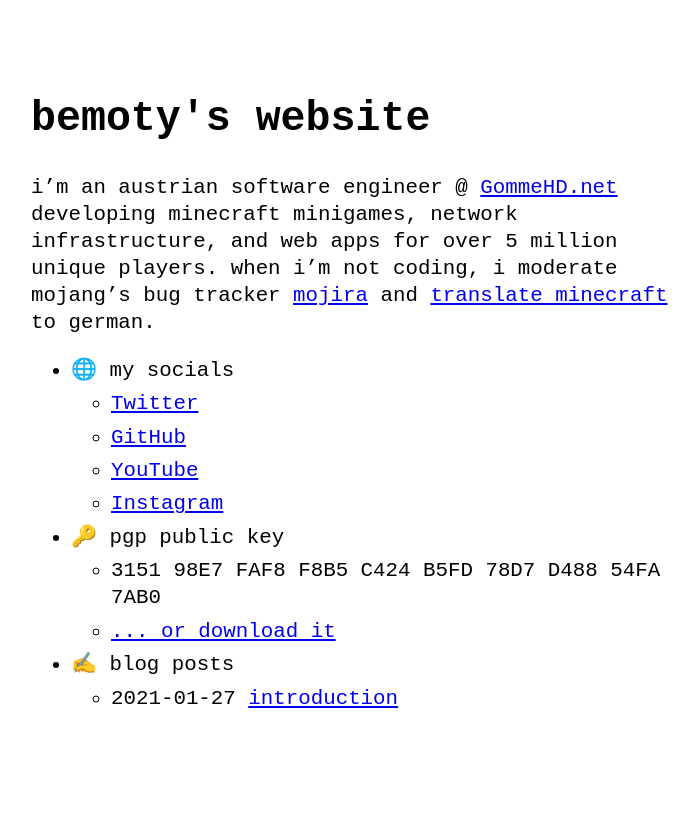
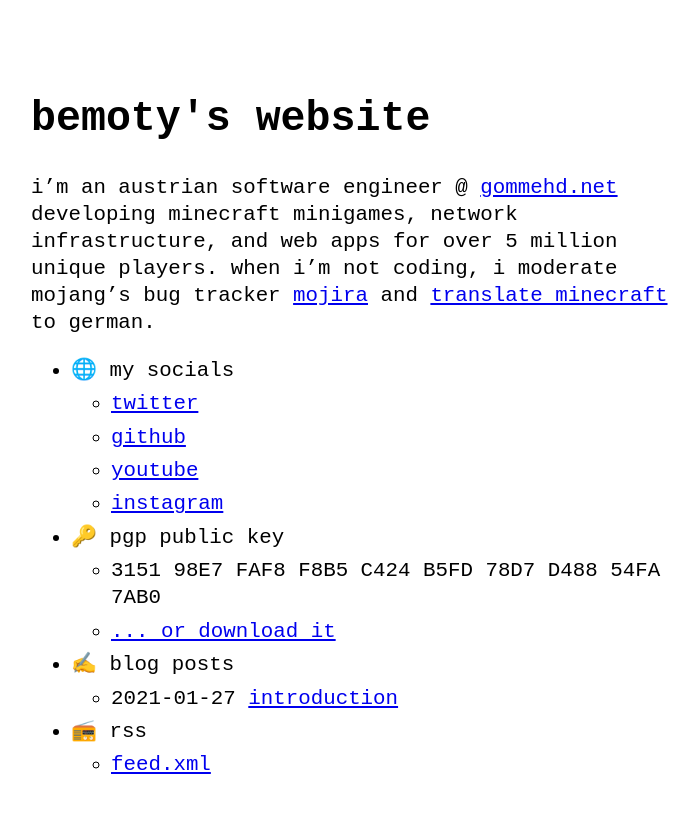
Before and after one commit to bemoty/bemoty.dev, a Jekyll site: the page built from index.md, in a window 1280 px wide. Shown: the top 813 px of the page, without its empty margins (289-988 px from the left). Built offline with Jekyll 4.4.1, drawn with Linux system fonts in a browser that asks for light colours.

```diff
--- a/_data/menu.yml
+++ b/_data/menu.yml
@@ -4,13 +4,13 @@
 entries:
   - title: <span class="emoji">🌐</span> my socials
     entries:
-      - title: Twitter
+      - title: twitter
         url: https://twitter.com/bemoty
-      - title: GitHub
+      - title: github
         url: https://github.com/bemoty
-      - title: YouTube
+      - title: youtube
         url: https://youtube.com/bemoty
-      - title: Instagram
+      - title: instagram
         url: https://instagram.com/joshoty
 
   - title: <span class="emoji">🔑</span> pgp public key
@@ -27,5 +27,7 @@ entries:
       show_more_text: See archive...
       show_more_url: archive.html
 
-#  - title: rss
-#    url: feed.xml
+  - title: <span class="emoji">📻</span> rss
+    entries:
+      - title: feed.xml
+        url: feed.xml
--- a/_layouts/home.html
+++ b/_layouts/home.html
@@ -4,7 +4,7 @@ layout: default
 <header>
   <h1>{{ site.title }}</h1>
   <p>
-    i’m an austrian software engineer @ <a href="https://gommehd.net/" target="_blank" rel="noopener noreferrer">GommeHD.net</a> developing minecraft minigames, network infrastructure, and web apps for over 5 million unique players. when i’m not coding, i moderate mojang’s bug tracker <a href="https://bugs.mojang.com/" target="_blank" rel="noopener noreferrer">mojira</a> and <a href="https://crowdin.com/project/minecraft/" target="_blank" rel="noopener noreferrer">translate minecraft</a> to german.
+    i’m an austrian software engineer @ <a href="https://gommehd.net/" target="_blank" rel="noopener noreferrer">gommehd.net</a> developing minecraft minigames, network infrastructure, and web apps for over 5 million unique players. when i’m not coding, i moderate mojang’s bug tracker <a href="https://bugs.mojang.com/" target="_blank" rel="noopener noreferrer">mojira</a> and <a href="https://crowdin.com/project/minecraft/" target="_blank" rel="noopener noreferrer">translate minecraft</a> to german.
   </p>
   {% if site.theme_config.show_description %}
     <p>{{ site.description }}</p>
```
Also changed, not shown: _posts/2021-01-27-Introduction.md (+5 -1 lines).
